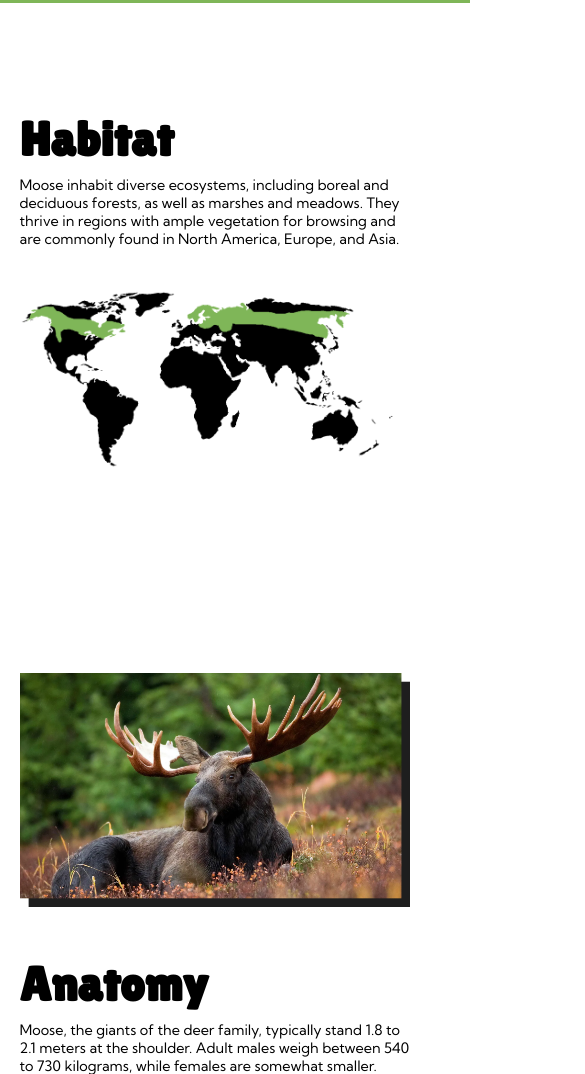
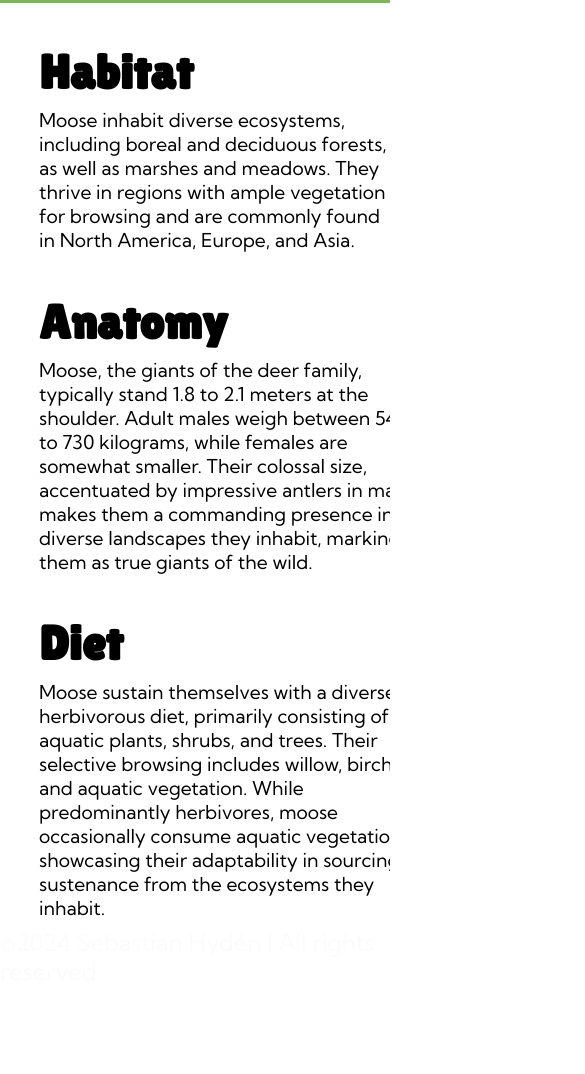
Before and after one commit to 16BitMoose/16BitMoose.github.io, a plain HTML site: page index.html in a window 390 px wide. Shown: the part 926-2000 px from the top of the page, 585 px wide, since content can reach past the window. After the commit the page ends 1912 px from the top, so only its background shows below. Drawn offline with Linux system fonts and the light colour scheme.

Commit message:
Very poor mobile support

```diff
--- a/assets/css/base.css
+++ b/assets/css/base.css
@@ -31,5 +31,5 @@ h1, h2, h3, h4, h5, h6 {
 
 p, blockquote, pre, a {
     font-family: 'Kumbh Sans', sans-serif;
-    font-size: 1.3rem;
+    font-size: 2.8vh;
 }
--- a/assets/css/index.css
+++ b/assets/css/index.css
@@ -1,7 +1,7 @@
-@media only screen and (min-width: 1080px){
+@media only screen and (min-width: 1080px) {
     /* HERO */
 
-.hero img{
+    .hero img {
         position: absolute;
         top: 0;
         left: 0;
@@ -10,7 +10,7 @@
         z-index: -1;
     }
 
-.hero div{
+    .hero div {
         margin: 40vh 40vw 0 0;
         display: flex;
         flex-direction: column;
@@ -18,20 +18,20 @@
         justify-content: center;
     }
 
-.hero div h1{
+    .hero div h1 {
         color: white;
         font-size: 8em;
         line-height: 0.5em;
         text-align: center;
     }
 
-.hero div h1 span{
+    .hero div h1 span {
         font-family: 'Kumbh Sans', sans-serif;
         font-weight: 600;
         font-size: 0.4em;
     }
 
-.hero div a{
+    .hero div a {
         background-color: transparent;
         color: white;
         border: 4px solid white;
@@ -46,12 +46,12 @@
         transition: border-color 0.2s, color 0.2s;
     }
 
-.hero div a:hover{
+    .hero div a:hover {
         border-color: var(--primary);
         color: var(--primary);
     }
 
-.hero button{
+    .hero button {
         position: absolute;
         padding: 40px;
         right: 28vw;
@@ -62,7 +62,7 @@
 
     /* NAV */
 
-nav{
+    nav {
         background-color: var(--primary);
         display: flex;
         align-items: center;
@@ -71,49 +71,51 @@ nav{
         margin: 35.3vh 0 0 0;
     }
 
-nav a{
+    nav a {
         color: white;
         font-weight: 700;
         font-size: 1.8em;
         text-decoration: none;
     }
 
-nav a:hover, nav a:focus{
+    nav a:hover,
+    nav a:focus {
         text-decoration: underline;
     }
 
     /* INFORMATIONAL PANELS */
 
-.panel{
+    .panel {
         padding: 12vh 10vw;
         display: flex;
         align-items: center;
         justify-content: space-evenly;
     }
 
-.panel h1{
+    .panel h1 {
         line-height: 1.5em;
     }
 
-.panel img{
+    .panel img {
         width: 38vw;
         height: auto;
         padding-left: 8vw;
         transition: transform 0.5s;
     }
 
-.panel img:hover, .panel img:focus{
+    .panel img:hover,
+    .panel img:focus {
         transform: scale(1.05);
     }
 
-.panel img:nth-child(1){
+    .panel img:nth-child(1) {
         padding-left: 0;
         padding-right: 8vw;
     }
 
     /* FOOTER */
 
-footer{
+    footer {
         display: flex;
         align-items: center;
         justify-content: center;
@@ -123,16 +125,24 @@ footer{
     }
 }
 
-@media only screen and (max-width: 1800px){
-    nav{
+@media only screen and (max-width: 1800px) {
+    nav {
         margin-top: 26.2vh;
     }
 }
 
-@media only screen and (max-width: 475px){
+@media only screen and (max-width: 475px) {
+
+    .wrapper {
+        overflow-x: hidden;
+        overflow-x: hidden !important;
+        position: relative;
+        width: 100%;
+    }
+
     /* HERO */
 
-.hero img{
+    .hero img {
         position: absolute;
         width: auto;
         height: 100vh;
@@ -141,28 +151,29 @@ footer{
         left: -210%;
     }
 
-.hero div{
-        margin: 40vh 0 0 0;
+    .hero div {
+        margin: 40vh 0px 0px 20px;
+        width: 100vw;
         display: flex;
         flex-direction: column;
         align-items: center;
         justify-content: center;
     }
 
-.hero div h1{
+    .hero div h1 {
         color: white;
         font-size: 5em;
         line-height: 0.5em;
         text-align: center;
     }
 
-.hero div h1 span{
+    .hero div h1 span {
         font-family: 'Kumbh Sans', sans-serif;
         font-weight: 600;
         font-size: 0.4em;
     }
 
-.hero div a{
+    .hero div a {
         background-color: transparent;
         color: white;
         border: 4px solid white;
@@ -177,13 +188,13 @@ footer{
         transition: border-color 0.2s, color 0.2s;
     }
 
-.hero button{
+    .hero button {
         display: none;
     }
 
     /* NAV */
 
-nav{
+    nav {
         background-color: var(--primary);
         width: 100vw;
         display: flex;
@@ -193,49 +204,35 @@ nav{
         margin: 38.5vh 0 0 0;
     }
 
-nav a{
+    nav a {
         display: none;
     }
 
     /* INFORMATIONAL PANELS */
 
-.panel{
+    .panel {
+        padding: 5vh 0 0 10vw;
         width: 100vw;
-    padding: 12vh 5vw;
         display: flex;
         align-items: center;
         justify-content: space-evenly;
         flex-direction: column;
+        text-wrap:balance;
     }
 
-.panel h1{
-    line-height: 1.5em;
+    .panel p {
+        padding-top: 1vh;
+        font-size: 1.2em;
     }
 
-.panel p{
-    font-size: 0.9em;
-}
-
-.panel img{
-    width: 100dvw;
-    height: auto;
-    margin-top: 5vh;
-}
-
-.panel img:nth-child(1){
-    margin-top: 0;
-    margin-bottom: 5vh;
+    .panel img {
+        display: none;
     }
 
     /* FOOTER */
 
-footer{
-    width: 100vw;
-    display: flex;
-    align-items: center;
-    justify-content: center;
-    padding: 3vh;
-    background-color: var(--primary);
-    color: white;
+    footer {
+        padding-top: 1vh;
+        color: var(--background);
     }
 }
--- a/index.html
+++ b/index.html
@@ -20,6 +20,7 @@
   <link href="https://fonts.googleapis.com/css2?family=Kumbh+Sans:wght@400;600&family=Lilita+One&display=swap"
     rel="stylesheet">
 </head>
+<div class="wrapper">
 
   <body>
     <div class="hero">
@@ -38,8 +39,10 @@
     <div class="panel">
       <div>
         <h1 id="habitat">Habitat</h1>
-      <p>Moose inhabit diverse ecosystems, including boreal and deciduous forests, as well as marshes and meadows. They
-        thrive in regions with ample vegetation for browsing and are commonly found in North America, Europe, and Asia.
+        <p>Moose inhabit diverse ecosystems, including boreal and deciduous forests, as well as marshes and meadows.
+          They
+          thrive in regions with ample vegetation for browsing and are commonly found in North America, Europe, and
+          Asia.
         </p>
       </div>
       <img src="assets/images/MooseMap.png" loading="lazy">
@@ -49,8 +52,10 @@
       <div>
         <h1 id="anatomy">Anatomy</h1>
         <p>Moose, the giants of the deer family, typically stand 1.8 to 2.1 meters at the shoulder. Adult males weigh
-        between 540 to 730 kilograms, while females are somewhat smaller. Their colossal size, accentuated by impressive
-        antlers in males, makes them a commanding presence in the diverse landscapes they inhabit, marking them as true
+          between 540 to 730 kilograms, while females are somewhat smaller. Their colossal size, accentuated by
+          impressive
+          antlers in males, makes them a commanding presence in the diverse landscapes they inhabit, marking them as
+          true
           giants of the wild.
         </p>
       </div>
@@ -59,7 +64,8 @@
       <div>
         <h1 id="diet">Diet</h1>
         <p>Moose sustain themselves with a diverse herbivorous diet, primarily consisting of aquatic plants, shrubs, and
-        trees. Their selective browsing includes willow, birch, and aquatic vegetation. While predominantly herbivores,
+          trees. Their selective browsing includes willow, birch, and aquatic vegetation. While predominantly
+          herbivores,
           moose occasionally consume aquatic vegetation, showcasing their adaptability in sourcing sustenance from the
           ecosystems they inhabit.
         </p>
@@ -72,5 +78,6 @@
     <audio id="audio" src="assets/audio/moose.ogg" hidden></audio>
     <script src="assets/js/index.js"></script>
   </body>
+</div>
 
 </html>
```
Lines whose indentation alone changed are shown as unchanged.
